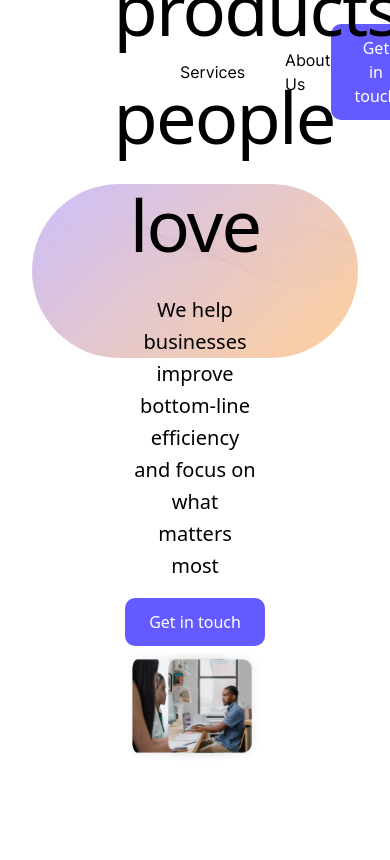
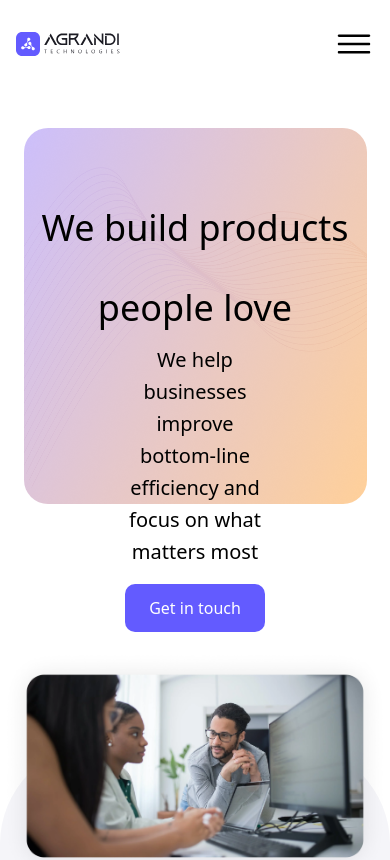
Before and after one commit to OladipoOmotosho/agrandi, a Next.js app: page / in a window 390 px wide. Shown: the top 860 px of the page. Built offline with nearby package versions, Linux system fonts and the light colour scheme.

Commit message:
responsiveness

```diff
--- a/components/Navbar/page.tsx
+++ b/components/Navbar/page.tsx
@@ -4,7 +4,7 @@ import { FONTFAMILY, firstlinks } from "../../utils";
 import { useState } from "react";
 import Link from "next/link";
 import { usePathname } from "next/navigation";
-import MenuIcon from "./assets/svg/menuIcon.svg";
+import menu from "../../public/assets/icons/menu.svg";
 import useScreenSize from "../../utils/useScreenSize";
 import Image from "next/image";
 import agrandi from "../../public/assets/icons/agrandi.svg";
@@ -12,16 +12,13 @@ import CustomButton from "../CustomButton";
 
 const NavBar = () => {
   const pathname = usePathname();
-  // const { windowSize, isMobile, isTablet, isDesktop } = useScreenSize();
-  const [openMenu, setOpenMenu] = useState(false);
+  const { windowSize, isMobile, isTablet, isDesktop } = useScreenSize();
+  // const [openMenu, setOpenMenu] = useState(false);
 
   return (
     <>
-      <div
-        className={`md:py-6 py-6 px-[140px] ${
-          openMenu && "fixed z-50 top-0 right-0 left-0 bg-white"
-        }`}
-      >
+      <div className={`md:py-6 py-6 px-4 xl:px-[140px]`}>
+        {isDesktop || isTablet ? (
           <div className="flex flex-row justify-between items-center">
             <div className="flex flex-row items-center gap-10">
               <Link href={"/"}>
@@ -65,6 +62,49 @@ const NavBar = () => {
               />
             </Link>
           </div>
+        ) : (
+          isMobile && (
+            <div className="flex flex-row justify-between items-center">
+              <div className="flex flex-row items-center gap-10">
+                <Link href={"/"}>
+                  <Image
+                    src={agrandi}
+                    alt="logo"
+                    width={150}
+                    height={25}
+                    style={{ width: "auto", height: "auto" }}
+                  />
+                </Link>
+
+                {/* {firstlinks.map((nav, index) => (
+                <Link href={nav.link} key={index} className="">
+                  <p
+                    style={{ fontFamily: FONTFAMILY.inter }}
+                    className={`font-normal ${
+                      pathname === nav.link
+                        ? "text-[#635BFF]"
+                        : pathname === "/" ||
+                          pathname === "/services" ||
+                          pathname === "/about" ||
+                          (pathname === "/contactUs" && "text-[#1C1C24]")
+                    }`}
+                  >
+                    {nav.text}
+                  </p>
+                </Link>
+              ))} */}
+              </div>
+              <div>
+                <Image
+                  src={menu}
+                  alt="menuBar"
+                  width={isTablet ? 50 : 40}
+                  height={isTablet ? 50 : 40}
+                />
+              </div>
+            </div>
+          )
+        )}
       </div>
     </>
   );
--- a/src/app/components/hero/HeroSection.tsx
+++ b/src/app/components/hero/HeroSection.tsx
@@ -34,14 +34,29 @@ const HeroSection = () => {
 
   return (
     <main className="mt-10 ">
-      <section className="px-8">
+      {/* <section className="relative xl:px-8">
         <div className="flex flex-row justify-center">
           <Image src={heroBg} alt="bg" className={styles.hero} priority />
         </div>
-        <div className="mt-[-620px] flex flex-col items-center gap-4">
-          <h2 className="font-medium text-center text-7xl tracking-tight w-1/2 leading-[108px]">
+        <div className="absolute inset-0 flex flex-col items-center justify-center text-white">
+          <h2 className="font-medium text-center text-4xl xl:text-7xl tracking-tight w-1/2 xl:leading-[108px]">
             We build products people love
           </h2>
+          <p className="font-normal text-center text-xl w-[38%] leading-8">
+            We help businesses improve bottom-line efficiency and focus on what
+            matters most
+          </p>
+        </div>
+      </section> */}
+      <section className="relative lg:px-8">
+        <div className="flex flex-row justify-center">
+          <Image src={heroBg} alt="bg" className={styles.hero} priority />
+        </div>
+        <div className="absolute inset-0 pt-20 flex flex-col items-center gap-4">
+          <span className="font-medium text-center text-4xl lg:text-7xl flex flex-col gap-10">
+            <h2>We build products</h2>
+            <h2>people love</h2>
+          </span>
           <p className="font-normal text-center text-xl w-[38%] leading-8">
             We help businesses improve bottom-line efficiency and focus on what
             matters most
@@ -59,8 +74,8 @@ const HeroSection = () => {
               borderRadius={10}
             />
           </Link>
-        </div>
-        <div className="flex flex-row justify-center mt-[-3] px-[108px]">
+
+          <div className="flex md:flex-row flex-col justify-center">
             <Image
               src={people}
               alt="people"
@@ -78,6 +93,7 @@ const HeroSection = () => {
               style={{ width: 423, height: "auto" }}
               priority
             />
+          </div>
         </div>
       </section>
       <section
--- a/src/app/components/hero/hero.module.css
+++ b/src/app/components/hero/hero.module.css
@@ -6,7 +6,7 @@
 }
 
 .companys {
-  margin-top: 100px;
+  margin-top: 240px;
   display: flex;
   flex-direction: column;
   align-items: center;
@@ -15,3 +15,13 @@
   border-top-right-radius: 100px;
   border-top-left-radius: 100px;
 }
+
+@media screen and (min-width: 324px) and (max-width: 767px) {
+  .hero {
+    width: 343px;
+    height: 376px;
+    gap: 0px;
+    border-radius: 24px;
+    opacity: 0px;
+  }
+}
--- a/src/app/components/service/Service.tsx
+++ b/src/app/components/service/Service.tsx
@@ -1,7 +1,7 @@
 import Image from "next/image";
 import React from "react";
 import coding from "../../../../public/assets/images/coding.png";
-import { FONTFAMILY, colors } from "../../../../utils";
+import { colors } from "../../../../utils";
 import boyGirl from "../../../../public/assets/images/boyGirl.png";
 const Service = () => {
   return (
--- a/utils/useScreenSize.ts
+++ b/utils/useScreenSize.ts
@@ -25,7 +25,7 @@ const useScreenSize = () => {
     return () => window.removeEventListener("resize", handleResize);
   }, [isClient]);
 
-  const isMobile = useMediaQuery({ maxWidth: 767 });
+  const isMobile = useMediaQuery({ minWidth: 320, maxWidth: 768 });
   const isTablet = useMediaQuery({ minWidth: 768, maxWidth: 1023 });
   const isDesktop = useMediaQuery({ minWidth: 1024 });
 
```
Also changed, not shown: src/app/globals.css (+7 -0 lines), public/assets/icons/menu.svg (added). Lines whose indentation alone changed are shown as unchanged.
